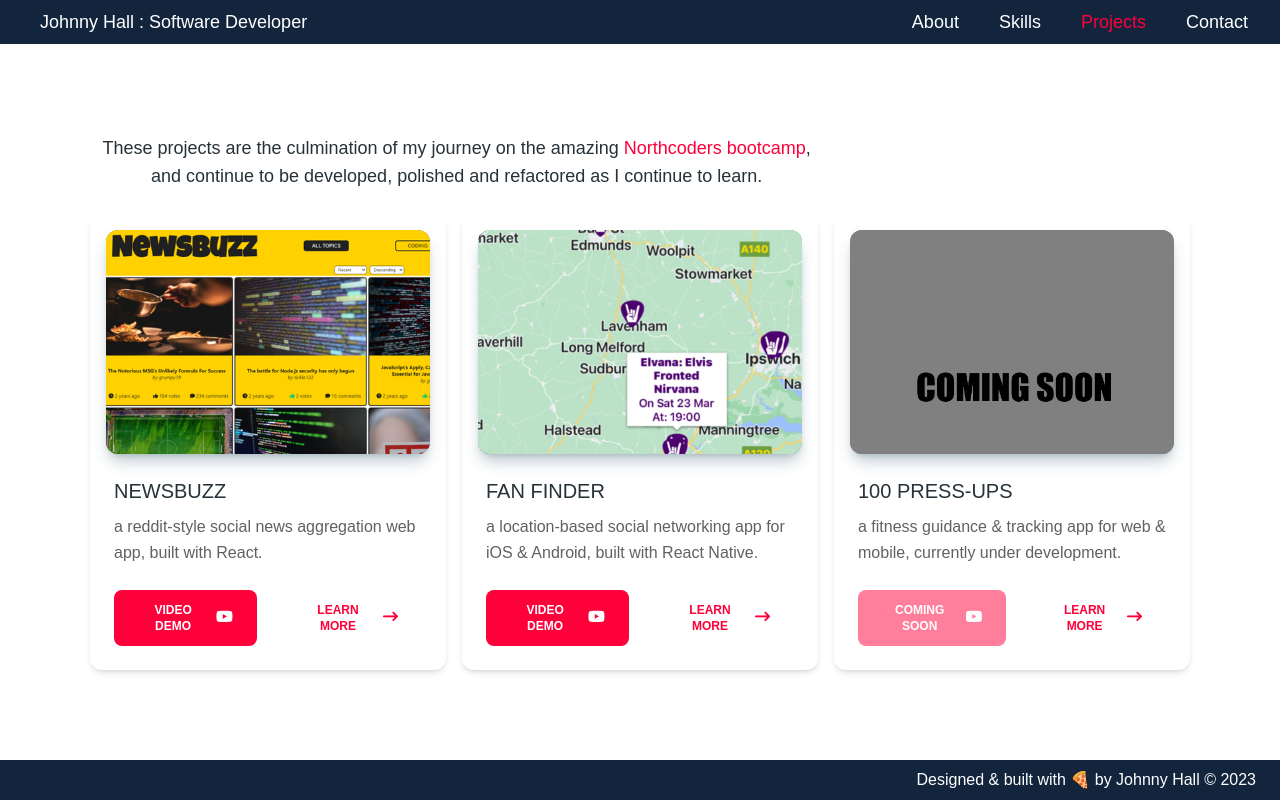
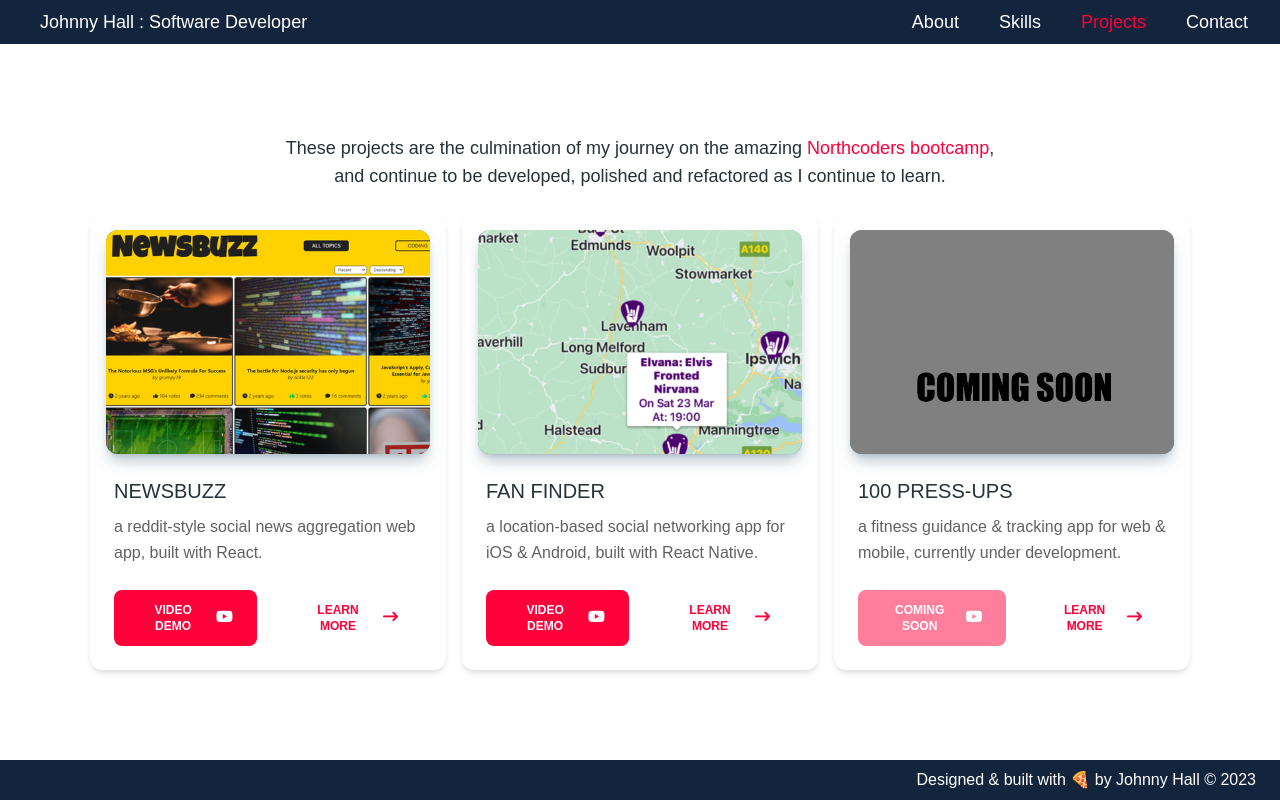
Before and after one commit to jbhall4291/portfolio, a React (Create React App) app: page /projects in a window 1280 px wide. Built offline with nearby package versions, Linux system fonts and the light colour scheme.

Commit message:
center text

```diff
--- a/src/components/Projects.jsx
+++ b/src/components/Projects.jsx
@@ -19,7 +19,7 @@ function Projects() {
     <section id="projects" className="container mx-auto px-5">
       <Typography
         color="blue-gray"
-        className="w-4/6 justify-center text-center lg:text-lg "
+        className="w-4/6 justify-center text-center lg:text-lg m-auto"
       >
         These projects are the culmination of my journey on the amazing{" "}
         <a className="text-highlight" href="https://northcoders.com/">
```
